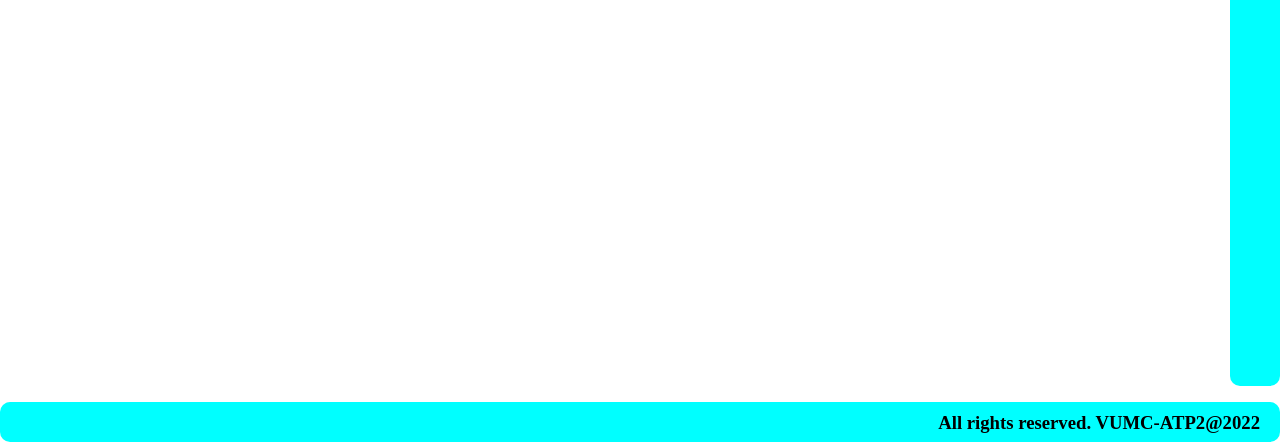
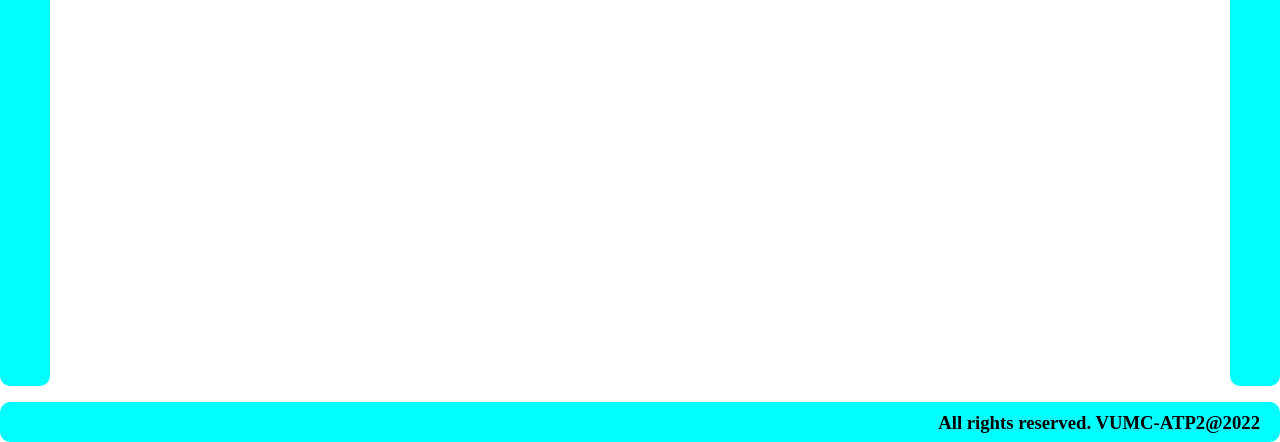
Before and after one commit to VUMC-ATP2/liga.prancane, a plain HTML site: page index.html in a window 1280 px wide. Shown: the part 614-1056 px from the top of the page. Drawn offline with Linux system fonts and the light colour scheme.

Commit message:
Update index.html

```diff
--- a/index.html
+++ b/index.html
@@ -13,7 +13,7 @@
 <body>
     <div id="header"></div>
     <!--uztaisa tukšu konteineri, tabulu. caur css pieliksim formatējumu-->
-    <div class="left side"></div>
+    <div class="left-side"></div>
     <div class="content">
     <br><br>
     <h1>MY CV TEMPLATE</h1>
```
